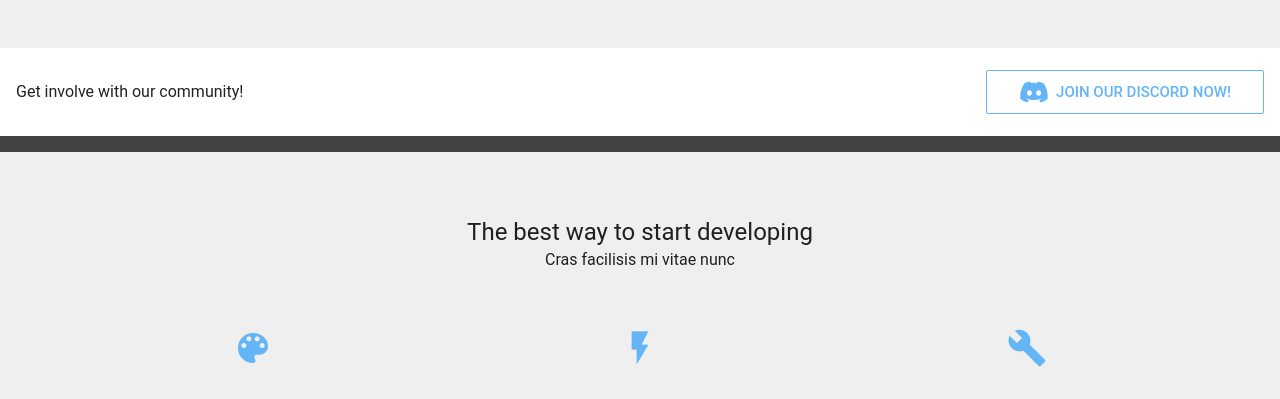
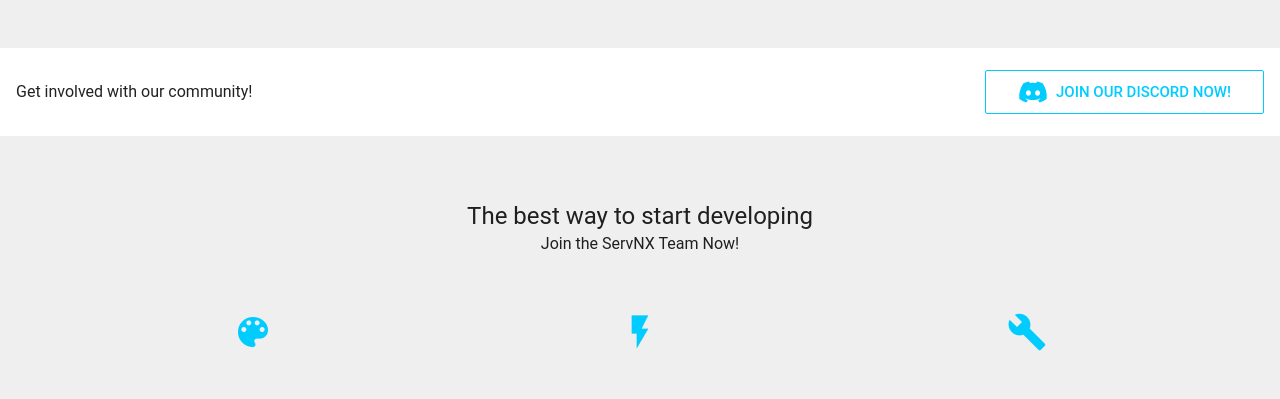
Before and after one commit to ServNX/web-ui-vue, a Vue app: page / in a window 1280 px wide. Shown: the part 516-915 px from the top of the page. Built offline with nearby package versions, Linux system fonts and the light colour scheme.

Commit message:
ui: Update theme accent color

```diff
--- a/src/main.js
+++ b/src/main.js
@@ -10,7 +10,11 @@ import './App.scss';
 
 require('./FaIconLibrary');
 
-Vue.use(Vuetify);
+Vue.use(Vuetify, {
+  theme: {
+    accent: '#00ccff',
+  },
+});
 
 Vue.config.productionTip = false;
 
--- a/src/views/Home.vue
+++ b/src/views/Home.vue
@@ -3,44 +3,46 @@
     <main-carousel></main-carousel>
 
     <v-card class="flex" flat tile>
+
       <v-card-title class="white" light>
-        <strong class="subheading">Get involve with our community!</strong>
+        <strong class="subheading">Get involved with our community!</strong>
 
         <v-spacer></v-spacer>
 
-        <v-btn outline class="mx-0 blue--text text--lighten-2" large>
-          <font-awesome-icon :icon="['fab', 'discord']" style="font-size: 24px"/>&nbsp; Join Our
+        <v-btn outline class="mx-0" large color="accent">
+          <font-awesome-icon class="mr-2" :icon="['fab', 'discord']" style="font-size: 24px"/>
+          Join Our
           Discord Now!
         </v-btn>
 
       </v-card-title>
 
-      <v-card-actions class="grey darken-3 justify-center white--text">
-
-      </v-card-actions>
     </v-card>
 
     <v-layout
-      column
-      wrap
-      class="my-5"
-      align-center
+        column
+        wrap
+        class="my-5"
+        align-center
     >
       <v-flex xs12 sm4 class="my-3">
         <div class="text-xs-center">
+
           <h2 class="headline">The best way to start developing</h2>
+
           <span class="subheading">
-                Cras facilisis mi vitae nunc
-              </span>
+            Join the ServNX Team Now!
+          </span>
         </div>
       </v-flex>
+
       <v-flex xs12>
         <v-container grid-list-xl>
           <v-layout row wrap align-center>
             <v-flex xs12 md4>
               <v-card class="elevation-0 transparent">
                 <v-card-text class="text-xs-center">
-                  <v-icon x-large class="blue--text text--lighten-2">color_lens</v-icon>
+                  <v-icon x-large color="accent">color_lens</v-icon>
                 </v-card-text>
                 <v-card-title primary-title class="layout justify-center">
                   <div class="headline text-xs-center">Material Design</div>
@@ -57,7 +59,7 @@
             <v-flex xs12 md4>
               <v-card class="elevation-0 transparent">
                 <v-card-text class="text-xs-center">
-                  <v-icon x-large class="blue--text text--lighten-2">flash_on</v-icon>
+                  <v-icon x-large color="accent">flash_on</v-icon>
                 </v-card-text>
                 <v-card-title primary-title class="layout justify-center">
                   <div class="headline">Fast development</div>
@@ -74,7 +76,7 @@
             <v-flex xs12 md4>
               <v-card class="elevation-0 transparent">
                 <v-card-text class="text-xs-center">
-                  <v-icon x-large class="blue--text text--lighten-2">build</v-icon>
+                  <v-icon x-large color="accent">build</v-icon>
                 </v-card-text>
                 <v-card-title primary-title class="layout justify-center">
                   <div class="headline text-xs-center">Completely Open Sourced</div>
```
